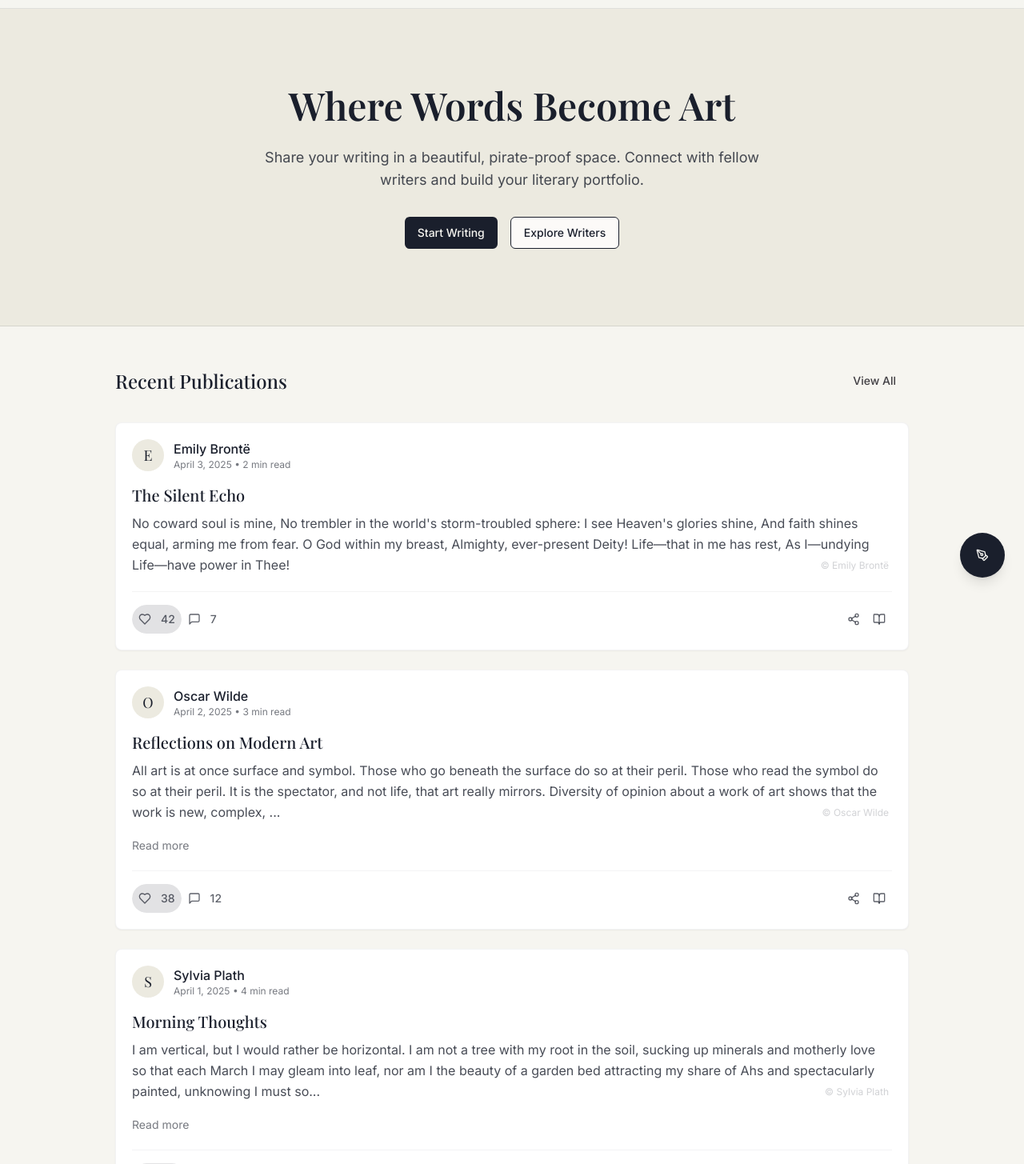
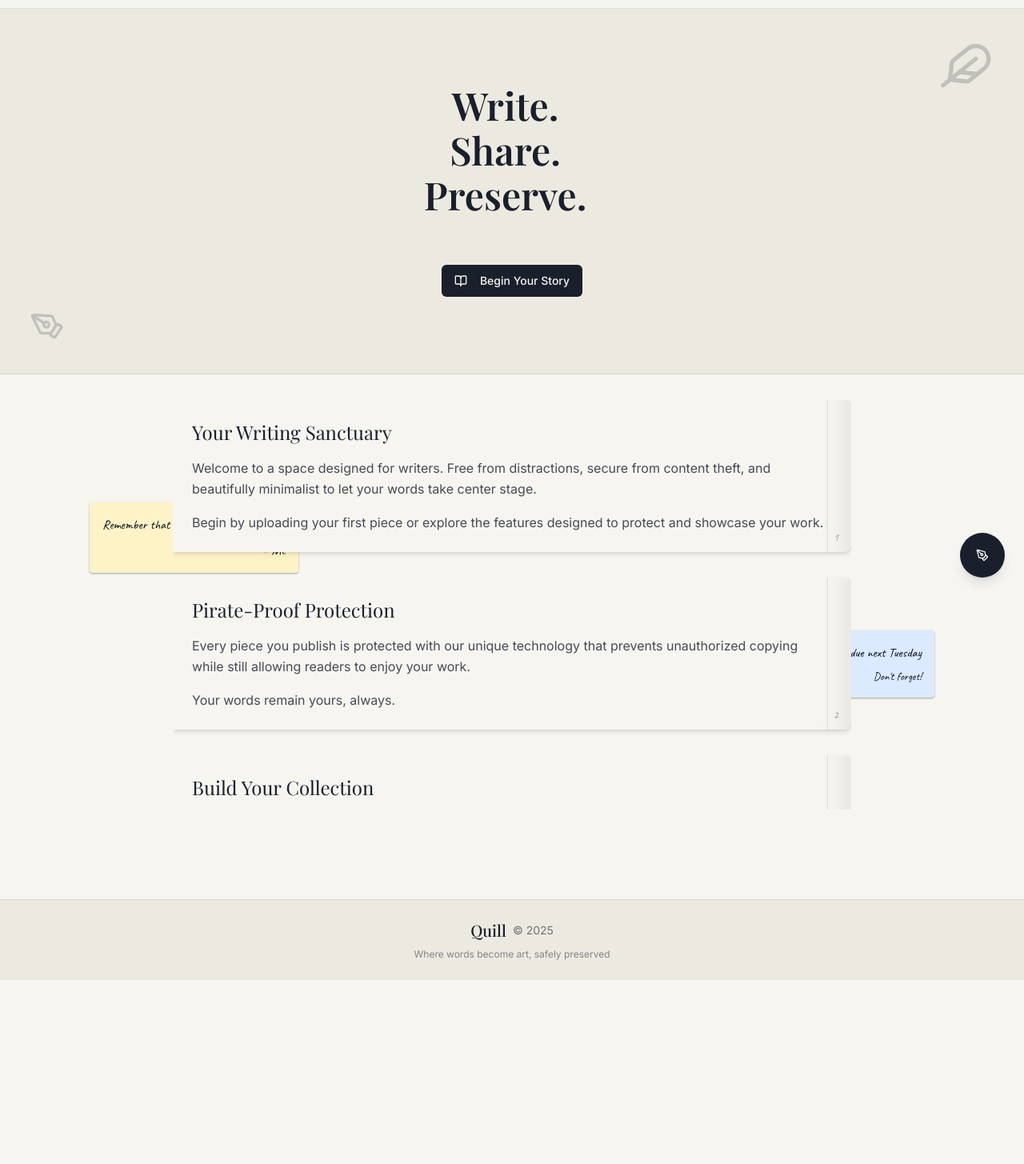
Before and after one commit to vawrtings/quilll, a React (Vite) app: page / in a window 1280 px wide. Shown: the part 54-1509 px from the top of the page at 80% size. After the commit the page ends 1279 px from the top, so only its background shows below. Built offline with nearby package versions, Linux system fonts and the light colour scheme.

Commit message:
Refactor: Implement UI/UX improvements
-   Implement page transitions, animations, and visual effects to enhance the user experience.
-   Adjust the UI to create a more immersive and engaging environment.

```diff
--- a/index.html
+++ b/index.html
@@ -16,6 +16,11 @@
     <meta name="twitter:card" content="summary_large_image" />
     <meta name="twitter:site" content="@lovable_dev" />
     <meta name="twitter:image" content="https://lovable.dev/opengraph-image-p98pqg.png" />
+
+    <!-- Handwriting font for sticky notes -->
+    <link rel="preconnect" href="https://fonts.googleapis.com">
+    <link rel="preconnect" href="https://fonts.gstatic.com" crossorigin>
+    <link href="https://fonts.googleapis.com/css2?family=Caveat:wght@400;500;600&display=swap" rel="stylesheet">
   </head>
 
   <body>
--- a/src/components/UI/AnimatedQuill.tsx
+++ b/src/components/UI/AnimatedQuill.tsx
@@ -7,6 +7,7 @@ interface AnimatedQuillProps {
   className?: string;
   delay?: number;
   speed?: number;
+  cursorStyle?: "pen" | "quill" | "none";
   onComplete?: () => void;
 }
 
@@ -15,6 +16,7 @@ const AnimatedQuill: React.FC<AnimatedQuillProps> = ({
   className,
   delay = 0,
   speed = 1.5,
+  cursorStyle = "pen",
   onComplete
 }) => {
   const quillRef = useRef<HTMLSpanElement>(null);
@@ -43,7 +45,12 @@ const AnimatedQuill: React.FC<AnimatedQuillProps> = ({
   return (
     <span
       ref={quillRef}
-      className={cn("quill-text", className)}
+      className={cn(
+        "quill-text",
+        cursorStyle === "pen" && "cursor-pen",
+        cursorStyle === "quill" && "cursor-quill",
+        className
+      )}
     >
       {text}
     </span>
--- /dev/null
+++ b/src/components/UI/BookPage.tsx
@@ -0,0 +1,56 @@
+
+import React, { useEffect, useRef } from "react";
+import { cn } from "@/lib/utils";
+
+interface BookPageProps {
+  children: React.ReactNode;
+  className?: string;
+  transitionDelay?: number;
+  pageNumber?: number;
+}
+
+const BookPage: React.FC<BookPageProps> = ({
+  children,
+  className,
+  transitionDelay = 0,
+  pageNumber,
+}) => {
+  const pageRef = useRef<HTMLDivElement>(null);
+
+  useEffect(() => {
+    const page = pageRef.current;
+    if (!page) return;
+
+    // Add initial state
+    page.style.opacity = '0';
+    page.style.transform = 'translateX(30px)';
+
+    // Trigger entrance animation after a small delay
+    const timer = setTimeout(() => {
+      page.style.transition = 'opacity 0.6s ease, transform 0.6s ease';
+      page.style.opacity = '1';
+      page.style.transform = 'translateX(0)';
+    }, transitionDelay * 100);
+
+    return () => clearTimeout(timer);
+  }, [transitionDelay]);
+
+  return (
+    <div
+      ref={pageRef}
+      className={cn(
+        "book-page p-6 mb-8",
+        className
+      )}
+    >
+      {pageNumber && (
+        <div className="absolute bottom-2 right-4 text-ink/40 font-handwriting text-sm">
+          {pageNumber}
+        </div>
+      )}
+      {children}
+    </div>
+  );
+};
+
+export default BookPage;
--- /dev/null
+++ b/src/components/UI/StickyNote.tsx
@@ -0,0 +1,47 @@
+
+import React from "react";
+import { cn } from "@/lib/utils";
+
+interface StickyNoteProps {
+  children: React.ReactNode;
+  className?: string;
+  color?: "yellow" | "blue" | "pink" | "green";
+  rotation?: number;
+  floating?: boolean;
+}
+
+const StickyNote: React.FC<StickyNoteProps> = ({
+  children,
+  className,
+  color = "yellow",
+  rotation = 0,
+  floating = false,
+}) => {
+  const colorClasses = {
+    yellow: "bg-amber-100 shadow-amber-200/50",
+    blue: "bg-blue-100 shadow-blue-200/50",
+    pink: "bg-pink-100 shadow-pink-200/50",
+    green: "bg-emerald-100 shadow-emerald-200/50",
+  };
+
+  return (
+    <div
+      className={cn(
+        "sticky-note p-4 max-w-xs",
+        colorClasses[color],
+        floating && "animate-float",
+        className
+      )}
+      style={{
+        transform: `rotate(${rotation}deg)`,
+        transformOrigin: "center center"
+      }}
+    >
+      <div className="font-handwriting text-ink-dark">
+        {children}
+      </div>
+    </div>
+  );
+};
+
+export default StickyNote;
--- a/src/index.css
+++ b/src/index.css
@@ -1,5 +1,5 @@
 
-@import url('https://fonts.googleapis.com/css2?family=Playfair+Display:wght@400;500;600;700&family=Inter:wght@300;400;500;600&display=swap');
+@import url('https://fonts.googleapis.com/css2?family=Playfair+Display:wght@400;500;600;700&family=Inter:wght@300;400;500;600&family=Caveat:wght@400;500;600&display=swap');
 
 @tailwind base;
 @tailwind components;
@@ -46,6 +46,7 @@
 
   html {
     @apply scroll-smooth;
+    scroll-behavior: smooth;
   }
 
   body {
@@ -72,6 +73,51 @@
     @apply animate-quill-write;
   }
 
+  .cursor-pen::after {
+    content: '|';
+    @apply animate-cursor ml-0.5;
+  }
+
+  .cursor-quill::after {
+    content: '✒️';
+    @apply animate-cursor ml-0.5 text-xs;
+  }
+
+  .page-turn {
+    @apply transition-all duration-700 ease-in-out;
+    perspective: 1000px;
+  }
+
+  .page-turn-enter {
+    transform: rotateY(-90deg);
+    opacity: 0;
+  }
+
+  .page-turn-enter-active {
+    transform: rotateY(0deg);
+    opacity: 1;
+  }
+
+  .page-turn-exit {
+    transform: rotateY(0deg);
+    opacity: 1;
+  }
+
+  .page-turn-exit-active {
+    transform: rotateY(90deg);
+    opacity: 0;
+  }
+
+  .sticky-note {
+    @apply relative rounded shadow-lg transform transition-all duration-300 ease-in-out;
+    box-shadow: 0 1px 3px rgba(0,0,0,0.12), 0 1px 2px rgba(0,0,0,0.24);
+  }
+
+  .sticky-note:hover {
+    box-shadow: 0 10px 20px rgba(0,0,0,0.19), 0 6px 6px rgba(0,0,0,0.23);
+    transform: translateY(-5px) scale(1.02);
+  }
+
   .pirate-proof {
     user-select: none;
     -webkit-user-select: none;
@@ -87,4 +133,64 @@
     content: attr(data-author);
     @apply absolute bottom-0 right-0 text-xs text-ink/20 font-sans p-1;
   }
+
+  .book-page {
+    @apply bg-parchment shadow-md rounded-r-lg;
+    position: relative;
+    height: 100%;
+    transition: all 0.6s cubic-bezier(0.23, 1, 0.32, 1);
+  }
+
+  .book-page:before {
+    content: '';
+    position: absolute;
+    top: 0;
+    right: 0;
+    bottom: 0;
+    width: 30px;
+    background: linear-gradient(to right, rgba(0,0,0,0) 0%, rgba(0,0,0,0.05) 100%);
+    border-left: 1px solid rgba(0,0,0,0.05);
+    box-shadow: -2px 0 5px rgba(0,0,0,0.03);
+    border-radius: 0 5px 5px 0;
+  }
 }
+
+@layer utilities {
+  .animate-float {
+    animation: float 6s ease-in-out infinite;
+  }
+
+  .animate-cursor {
+    animation: blink 0.8s step-end infinite;
+  }
+
+  .font-handwriting {
+    font-family: 'Caveat', cursive;
+  }
+
+  .scroll-smooth-book {
+    scroll-behavior: smooth;
+    transition: transform 0.5s cubic-bezier(0.23, 1, 0.32, 1);
+  }
+}
+
+@keyframes float {
+  0% {
+    transform: translatey(0px);
+  }
+  50% {
+    transform: translatey(-10px);
+  }
+  100% {
+    transform: translatey(0px);
+  }
+}
+
+@keyframes blink {
+  from, to {
+    opacity: 1;
+  }
+  50% {
+    opacity: 0;
+  }
+}
--- a/src/pages/Index.tsx
+++ b/src/pages/Index.tsx
@@ -1,129 +1,179 @@
 
-import { useState, useEffect } from "react";
+import { useState, useEffect, useRef } from "react";
 import Navbar from "@/components/Layout/Navbar";
-import WriterCard from "@/components/Writer/WriterCard";
 import ContentUploader from "@/components/Writer/ContentUploader";
 import AnimatedQuill from "@/components/UI/AnimatedQuill";
+import StickyNote from "@/components/UI/StickyNote";
+import BookPage from "@/components/UI/BookPage";
 import { Button } from "@/components/ui/button";
-
-// Sample data for testing
-const sampleWritings = [
-  {
-    id: "1",
-    author: "Emily Brontë",
-    authorId: "emily-bronte",
-    title: "The Silent Echo",
-    content: "No coward soul is mine, No trembler in the world's storm-troubled sphere: I see Heaven's glories shine, And faith shines equal, arming me from fear. O God within my breast, Almighty, ever-present Deity! Life—that in me has rest, As I—undying Life—have power in Thee!",
-    date: "April 3, 2025",
-    likes: 42,
-    comments: 7,
-    readingTime: "2 min read"
-  },
-  {
-    id: "2",
-    author: "Oscar Wilde",
-    authorId: "oscar-wilde",
-    title: "Reflections on Modern Art",
-    content: "All art is at once surface and symbol. Those who go beneath the surface do so at their peril. Those who read the symbol do so at their peril. It is the spectator, and not life, that art really mirrors. Diversity of opinion about a work of art shows that the work is new, complex, and vital.",
-    date: "April 2, 2025",
-    likes: 38,
-    comments: 12,
-    readingTime: "3 min read"
-  },
-  {
-    id: "3",
-    author: "Sylvia Plath",
-    authorId: "sylvia-plath",
-    title: "Morning Thoughts",
-    content: "I am vertical, but I would rather be horizontal. I am not a tree with my root in the soil, sucking up minerals and motherly love so that each March I may gleam into leaf, nor am I the beauty of a garden bed attracting my share of Ahs and spectacularly painted, unknowing I must soon unpetal. Compared with me, a tree is immortal.",
-    date: "April 1, 2025",
-    likes: 104,
-    comments: 23,
-    readingTime: "4 min read"
-  },
-];
+import { Book, PenTool, Feather, BookOpen } from "lucide-react";
+import { ScrollArea } from "@/components/ui/scroll-area";
 
 const Index = () => {
-  const [writings, setWritings] = useState<typeof sampleWritings>([]);
   const [loading, setLoading] = useState(true);
+  const scrollRef = useRef<HTMLDivElement>(null);
 
   useEffect(() => {
-    // Simulate loading data
-    setTimeout(() => {
-      setWritings(sampleWritings);
+    // Simulate loading
+    const timer = setTimeout(() => {
       setLoading(false);
     }, 1000);
+
+    return () => clearTimeout(timer);
   }, []);
 
+  // Scroll handler to create page turning effect
+  const handleScroll = () => {
+    if (!scrollRef.current) return;
+    const scrollTop = scrollRef.current.scrollTop;
+    const bookPages = document.querySelectorAll('.book-page');
+
+    bookPages.forEach((page, index) => {
+      const pageElement = page as HTMLElement;
+      const pageTop = pageElement.offsetTop;
+      const distance = scrollTop - pageTop + 300;
+
+      // Only animate pages that are in view
+      if (distance > -400 && distance < 400) {
+        const rotation = Math.min(Math.max(distance / 20, -5), 0);
+        pageElement.style.transform = `perspective(1000px) rotateX(${rotation}deg)`;
+        pageElement.style.boxShadow = `0 ${5 + Math.abs(rotation) * 2}px ${10 + Math.abs(rotation) * 3}px rgba(0,0,0,${0.05 + Math.abs(rotation) * 0.01})`;
+      }
+    });
+  };
+
   return (
-    <div className="min-h-screen bg-parchment">
+    <div className="min-h-screen bg-parchment overflow-x-hidden">
       <Navbar />
 
-      <main>
-        {/* Hero section */}
-        <section className="bg-parchment-dark py-16 sm:py-24 border-b border-ink/10">
-          <div className="max-w-5xl mx-auto text-center px-4">
-            <h1 className="text-3xl sm:text-4xl md:text-5xl font-playfair font-semibold mb-6">
-              <AnimatedQuill text="Where Words Become Art" />
+      <main className="relative">
+        {/* Hero section with pen animation */}
+        <section className="bg-parchment-dark py-16 sm:py-24 border-b border-ink/10 relative overflow-hidden">
+          {/* Floating elements for visual interest */}
+          <div className="absolute top-10 right-10 transform rotate-6 opacity-20">
+            <Feather className="w-16 h-16 text-ink" />
+          </div>
+          <div className="absolute bottom-10 left-10 transform -rotate-12 opacity-20">
+            <PenTool className="w-10 h-10 text-ink" />
+          </div>
+
+          <div className="max-w-3xl mx-auto text-center px-4">
+            <h1 className="text-3xl sm:text-4xl md:text-5xl font-playfair font-semibold mb-6 space-y-2">
+              <AnimatedQuill
+                text="Write."
+                cursorStyle="quill"
+                speed={1}
+                className="block"
+              />
+              <AnimatedQuill
+                text="Share."
+                cursorStyle="quill"
+                delay={1}
+                speed={1}
+                className="block"
+              />
+              <AnimatedQuill
+                text="Preserve."
+                cursorStyle="quill"
+                delay={2}
+                speed={1}
+                className="block"
+              />
             </h1>
-            <p className="text-lg text-ink/80 max-w-2xl mx-auto mb-8">
-              Share your writing in a beautiful, pirate-proof space. Connect with fellow writers
-              and build your literary portfolio.
-            </p>
-            <div className="flex justify-center gap-4">
+
+            <div className="mt-16">
               <Button className="bg-ink text-parchment hover:bg-ink-light">
-                Start Writing
-              </Button>
-              <Button variant="outline" className="border-ink text-ink">
-                Explore Writers
+                <BookOpen className="mr-2 h-4 w-4" /> Begin Your Story
               </Button>
             </div>
           </div>
         </section>
 
-        {/* Content section */}
-        <section className="py-12 max-w-5xl mx-auto px-4">
-          <div className="flex justify-between items-center mb-8">
-            <h2 className="text-2xl font-playfair font-medium">Recent Publications</h2>
-            <Button variant="ghost" className="text-ink-light hover:text-ink hover:bg-ink/5">
-              View All
-            </Button>
+        {/* Content section with book page effect */}
+        <div className="relative max-w-4xl mx-auto">
+          {/* Decorative sticky notes */}
+          <div className="absolute -left-20 top-40 hidden md:block">
+            <StickyNote color="yellow" rotation={-6} floating>
+              <p>Remember that idea about the lighthouse?</p>
+              <p className="text-right mt-2">— Me</p>
+            </StickyNote>
           </div>
 
-          {loading ? (
-            <div className="space-y-6">
-              {[1, 2, 3].map((item) => (
-                <div key={item} className="bg-white rounded-lg shadow-sm border border-ink/5 h-64 animate-pulse" />
-              ))}
-            </div>
-          ) : (
-            <div className="space-y-6">
-              {writings.map((writing) => (
-                <WriterCard
-                  key={writing.id}
-                  {...writing}
-                />
-              ))}
-            </div>
-          )}
-        </section>
+          <div className="absolute -right-20 top-80 hidden md:block">
+            <StickyNote color="blue" rotation={4} floating>
+              <p>Draft due next Tuesday</p>
+              <p className="text-right mt-2 text-sm">Don't forget!</p>
+            </StickyNote>
+          </div>
+
+          {/* Main content area with scroll effect */}
+          <ScrollArea
+            ref={scrollRef}
+            className="h-[calc(100vh-12rem)] px-4 sm:px-6 pt-8 pb-16"
+            onScroll={handleScroll}
+          >
+            <BookPage pageNumber={1} transitionDelay={1}>
+              <h2 className="text-2xl font-playfair mb-4">Your Writing Sanctuary</h2>
+              <p className="mb-4 text-ink/80 leading-relaxed">
+                Welcome to a space designed for writers. Free from distractions,
+                secure from content theft, and beautifully minimalist to let your words
+                take center stage.
+              </p>
+              <p className="text-ink/80 leading-relaxed">
+                Begin by uploading your first piece or explore the features designed
+                to protect and showcase your work.
+              </p>
+            </BookPage>
+
+            <BookPage pageNumber={2} transitionDelay={2}>
+              <h2 className="text-2xl font-playfair mb-4">Pirate-Proof Protection</h2>
+              <p className="mb-4 text-ink/80 leading-relaxed">
+                Every piece you publish is protected with our unique technology that
+                prevents unauthorized copying while still allowing readers to enjoy your work.
+              </p>
+              <p className="text-ink/80 leading-relaxed">
+                Your words remain yours, always.
+              </p>
+            </BookPage>
+
+            <BookPage pageNumber={3} transitionDelay={3}>
+              <h2 className="text-2xl font-playfair mb-4">Build Your Collection</h2>
+              <p className="mb-4 text-ink/80 leading-relaxed">
+                As you write more, your personal library grows. Organize your works
+                by themes, series, or projects. Create collections that showcase your
+                literary journey.
+              </p>
+              <div className="flex justify-center my-8">
+                <Book className="h-16 w-16 text-ink/30" />
+              </div>
+            </BookPage>
+
+            <BookPage pageNumber={4} transitionDelay={4}>
+              <h2 className="text-2xl font-playfair mb-4">Connect With Readers</h2>
+              <p className="mb-4 text-ink/80 leading-relaxed">
+                Share your publications with a community that values the written word.
+                Receive thoughtful feedback and connect with fellow writers who share your passion.
+              </p>
+              <div className="mt-8 text-center">
+                <Button className="bg-ink/10 text-ink hover:bg-ink/20">
+                  Start Writing Now
+                </Button>
+              </div>
+            </BookPage>
+          </ScrollArea>
+        </div>
       </main>
 
       <ContentUploader />
 
-      <footer className="bg-parchment-dark border-t border-ink/10 py-8 mt-12">
-        <div className="max-w-5xl mx-auto px-4">
-          <div className="flex flex-col sm:flex-row justify-between items-center">
-            <div className="flex items-center mb-4 sm:mb-0">
-              <span className="text-xl font-playfair font-medium text-ink">Quill</span>
-              <span className="text-ink/60 text-sm ml-2">© 2025</span>
-            </div>
-            <div className="flex space-x-6 text-sm">
-              <a href="#" className="text-ink/70 hover:text-ink">About</a>
-              <a href="#" className="text-ink/70 hover:text-ink">Help</a>
-              <a href="#" className="text-ink/70 hover:text-ink">Terms</a>
-              <a href="#" className="text-ink/70 hover:text-ink">Privacy</a>
-            </div>
+      <footer className="bg-parchment-dark border-t border-ink/10 py-6 mt-12">
+        <div className="max-w-3xl mx-auto px-4 text-center">
+          <div className="flex justify-center items-center mb-2">
+            <span className="text-xl font-playfair font-medium text-ink">Quill</span>
+            <span className="text-ink/60 text-sm ml-2">© 2025</span>
+          </div>
+          <div className="text-xs text-ink/50">
+            Where words become art, safely preserved
           </div>
         </div>
       </footer>
--- a/tailwind.config.ts
+++ b/tailwind.config.ts
@@ -22,6 +22,7 @@ export default {
 			fontFamily: {
 				'playfair': ['Playfair Display', 'serif'],
 				'sans': ['Inter', 'sans-serif'],
+				'handwriting': ['Caveat', 'cursive'],
 			},
 			colors: {
 				border: 'hsl(var(--border))',
@@ -90,6 +91,18 @@ export default {
 					'0%': { opacity: '0', transform: 'translateY(10px)' },
 					'100%': { opacity: '1', transform: 'translateY(0)' },
 				},
+				'page-flip': {
+					'0%': { transform: 'rotateY(0deg)', transformOrigin: 'left center' },
+					'100%': { transform: 'rotateY(-180deg)', transformOrigin: 'left center' },
+				},
+				'float': {
+					'0%, 100%': { transform: 'translateY(0)' },
+					'50%': { transform: 'translateY(-10px)' },
+				},
+				'cursor-blink': {
+					'0%, 100%': { opacity: '1' },
+					'50%': { opacity: '0' },
+				},
 			},
 			animation: {
 				'accordion-down': 'accordion-down 0.2s ease-out',
@@ -97,6 +110,9 @@ export default {
 				'ink-spread': 'ink-spread 2s ease-out',
 				'quill-write': 'quill-write 1.5s ease-out forwards',
 				'fade-in': 'fade-in 0.5s ease-out',
+				'page-flip': 'page-flip 1.5s ease-in-out',
+				'float': 'float 6s ease-in-out infinite',
+				'cursor': 'cursor-blink 0.8s step-end infinite',
 			},
 			borderRadius: {
 				lg: 'var(--radius)',
```
